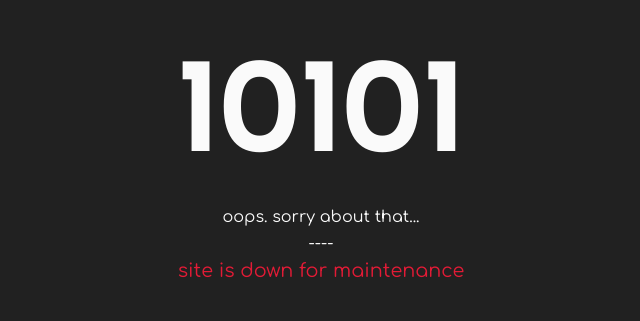
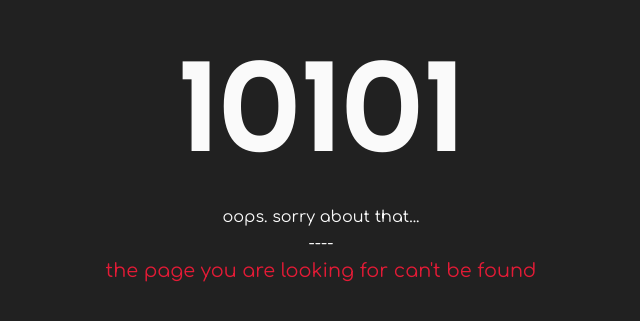
Before and after one commit to Kibibit/404, a plain HTML site: page index.html in a window 1280 px wide. Shown: the part 219-540 px from the top of the page, without its empty margins (319-959 px from the left). Drawn offline with nearby package versions, Linux system fonts and the light colour scheme.

Commit message:
Update index.html

```diff
--- a/index.html
+++ b/index.html
@@ -65,7 +65,7 @@
   <div class="error-msg">
     <div>oops. sorry about that...</div>
     <div class="separator">----</div>
-    <div class="error-description">site is down for maintenance</div>
+    <div class="error-description">the page you are looking for can't be found</div>
   </div>
 
   <script>
```
